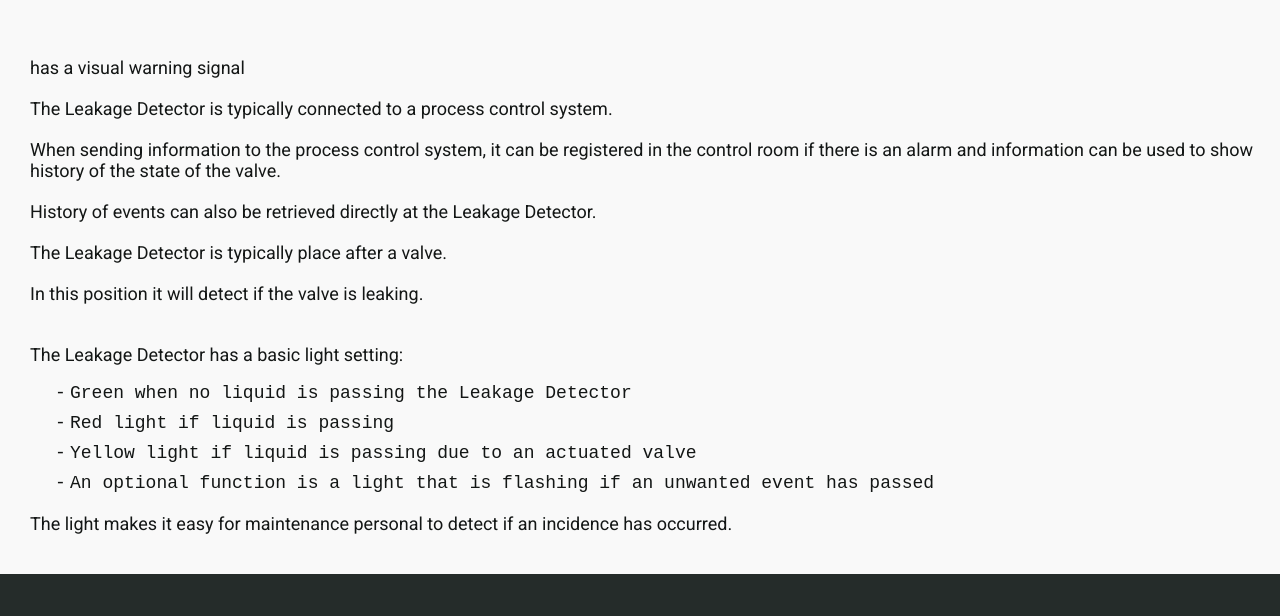
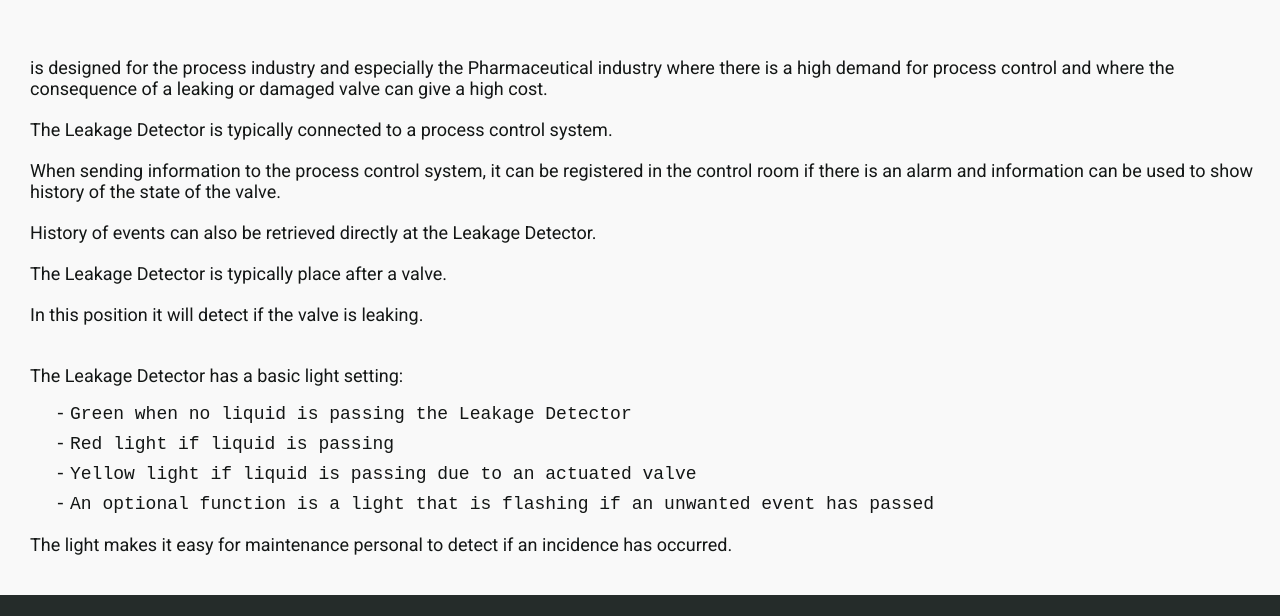
Before and after one commit to ITViking/leeka, a plain HTML site: page information.html in a window 1280 px wide. Shown: the part 161-777 px from the top of the page. Drawn offline with Linux system fonts and the light colour scheme.

Commit message:
another edit from Jens

```diff
--- a/information.html
+++ b/information.html
@@ -51,7 +51,7 @@
   </div>
   <main>
     <div class="base-info text-container">
-      <p>has a visual warning signal</p>
+      <p>is designed for the process industry and especially the Pharmaceutical industry where there is a high demand for process control and where the consequence of a leaking or damaged valve can give a high cost.</p>
       <p>The Leakage Detector is typically connected to a process control system.</p>
       <p>When sending information to the process control system, it can be registered in the control room if there is an alarm and information can be used to show history of the state of the valve.</p>
       <p>History of events can also be retrieved directly at the Leakage Detector.</p>
```
